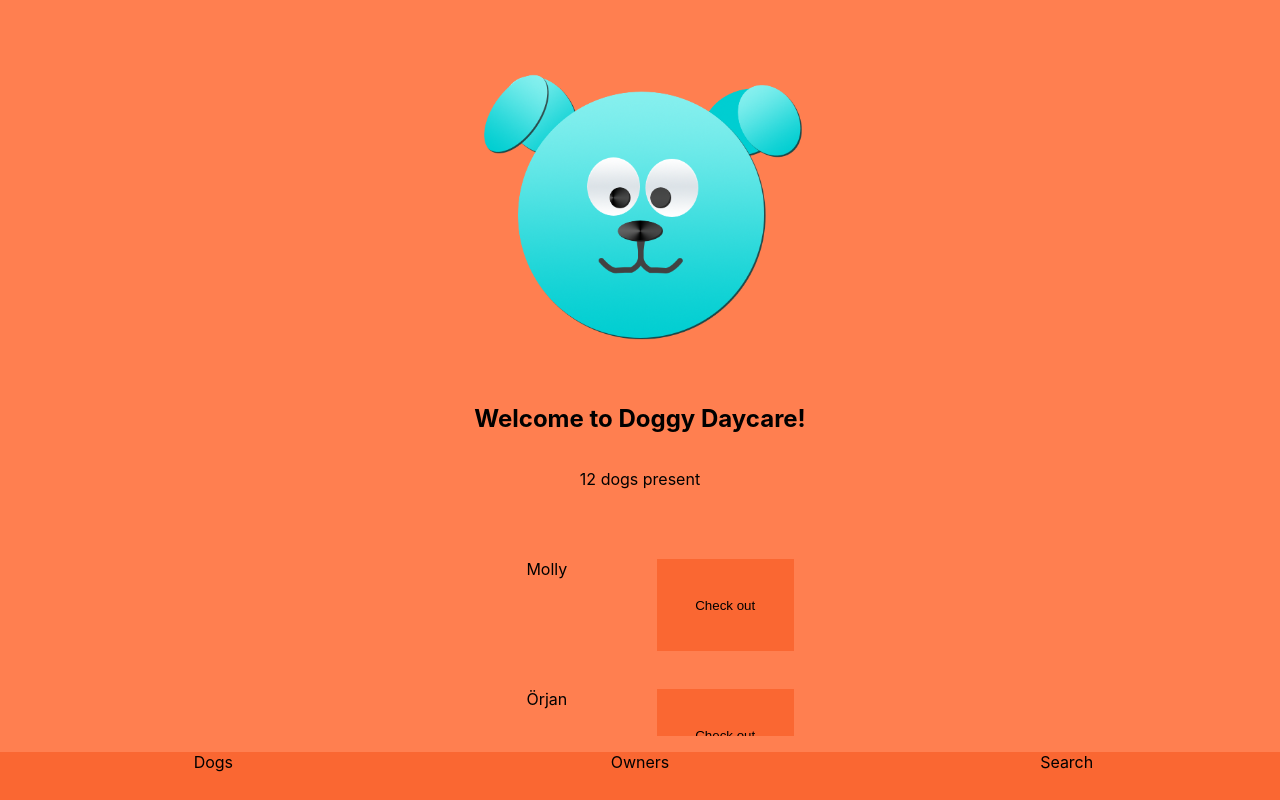
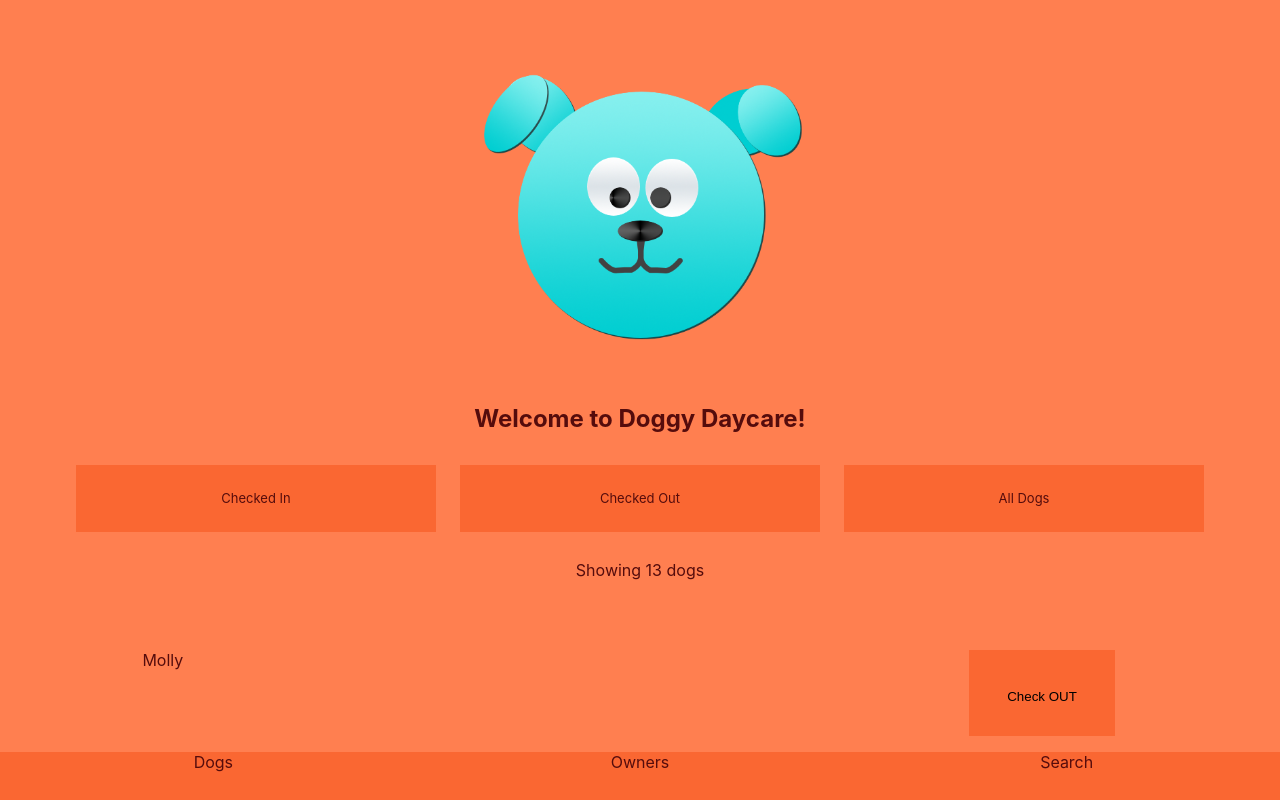
Before and after one commit to GregerSundvall/doggy_daycare, a React (Create React App) app: page / in a window 1280 px wide. Built offline with nearby package versions, Linux system fonts and the light colour scheme.

Commit message:
checking in/out working

```diff
--- a/src/App.css
+++ b/src/App.css
@@ -1,4 +1,8 @@
+
+
+
 .App, main {
+  color: rgb(85, 12, 12);
   text-align: center;
   display: flex;
   flex-direction: column;
@@ -41,6 +45,7 @@
 
 section {
   height: 94vh;
+  width: 90vw;
   display: flex;
   flex-direction: column;
   justify-content: space-around;
@@ -55,6 +60,7 @@ ul div {
 ul {
   overflow: scroll;
   height: 90vh;
+  width: 82vw;
 }
 
 div li {
@@ -68,6 +74,23 @@ button {
   border: 0;
   padding: 3vw;
 }
+
+#checkedInMenu {
+  display: flex;
+  flex-direction: row;
+  align-content:space-between;
+  width: 90vw;
+
+}
+#checkedInMenu div {
+  font-size: small;
+  flex: 1;
+  background-color: rgb(250, 103, 50);
+  border: solid 1vw coral;
+  align-self: center;
+  padding: 2vw;
+}
+
 
 /*
 main {
--- a/src/components/Api.js
+++ b/src/components/Api.js
@@ -31,7 +31,7 @@ async function getDogs() {
         data.push({name: "Maja", age: 5, present: false, uuid:uuidv4()});
         data.push({name: "Sylle", age: 7, present: false, uuid:uuidv4()});
         data.push({name: "Pålle", age: 6, present: true, uuid:uuidv4()});
-        data.push({name: "Torsten", age: 8, present: false, uuid:uuidv4()});
+        data.push({name: "Torsten", age: 8, present: true, uuid:uuidv4()});
         data.push({name: "Jan", age: 7, present: true, uuid:uuidv4()});
         data.push({name: "Rocky", age: 9, present: true, uuid:uuidv4()});
         data.push({name: "Reagan", age: 4, present: true, uuid:uuidv4()});
--- a/src/components/Welcome.jsx
+++ b/src/components/Welcome.jsx
@@ -3,31 +3,22 @@
 
 import { useState, useEffect } from "react";
 import Logo from "./doggy.png";
-//import {getDogs} from "./Api";
 
 
 const Welcome = ({dogList, setDogList}) => {
-    console.log("welcome run")
-    const [howManyPresent, setHowManyPresent] = useState(0);
+    const loggedIn = "loggedIn", loggedOut = "loggedOut", all = "all";
 
 
 
-    useEffect(() => {
-        let present = 0;
-        dogList.forEach(dog => {
-            if (dog.present) {
-                ++present
-            }
-        });
-        setHowManyPresent(present);
-    }, [dogList])
+
+
 
     function handlePresence(uuid) {
         const newList = dogList.map((dog) => {
             if (dog.uuid === uuid) {
                 const updatedDog = {
                     ...dog,
-                    present: false,
+                    present: !dog.present,
                 };
                 return updatedDog;
             }
@@ -36,14 +27,99 @@ const Welcome = ({dogList, setDogList}) => {
         setDogList(newList);
     }
 
-    const listItems = dogList.map((dog) =>{
+    function getButtonText(uuid) {
+        let result = dogList.filter(dog => dog.uuid === uuid);
+        if(result[0].present === true) {
+            return "Check OUT"
+        } else {
+            return "Check IN"
+        }
+    }
+
+
+
+
+    const listItemsIn = dogList.map((dog) =>{
         return (dog.present) ?
             <div key={dog.uuid}>
                 <li>{dog.name}</li>
-                <button onClick={() => handlePresence(dog.uuid)}>Check out</button>
+                <button onClick={() => handlePresence(dog.uuid)}>{getButtonText(dog.uuid)}</button>
             </div>
         : null
     });
+
+    const listItemsOut = dogList.map((dog) =>{
+        return (!dog.present) ?
+            <div key={dog.uuid}>
+                <li>{dog.name}</li>
+                <button onClick={() => handlePresence(dog.uuid)}>{getButtonText(dog.uuid)}</button>
+            </div>
+        : null
+    });
+
+    const listItemsAll = dogList.map((dog) =>{
+        return (
+            <div key={dog.uuid}>
+                <li>{dog.name}</li>
+                <button onClick={() => handlePresence(dog.uuid)}>{getButtonText(dog.uuid)}</button>
+            </div>
+        )
+    });
+
+    const [viewInOutAll, setViewInOutAll] = useState(loggedIn);
+    let content = null;
+    switch (viewInOutAll) {
+        case loggedIn:
+            content = <ul>{listItemsIn}</ul>;
+            break;
+            case loggedOut:
+                content = <ul>{listItemsOut}</ul>;
+                break;
+                case all:
+                    content = <ul>{listItemsAll}</ul>;
+                    break;
+        default:
+            content = <ul>{listItemsIn}</ul>;
+    }
+
+
+    const [dogCount, setDogCount] = useState(dogList.length);
+    useEffect(() => {
+        let allDogs = dogList.length;
+        let presentDogs =  0;
+        dogList.forEach(dog => {
+            if (dog.present) {
+                ++presentDogs
+            }
+        });
+        switch (viewInOutAll) {
+            case loggedIn:
+                setDogCount(presentDogs);
+                break;
+            case loggedOut:
+                setDogCount(allDogs - presentDogs);
+                break;
+            case all:
+                setDogCount(allDogs);
+                break;
+            default:
+                break;
+        }
+    }, [viewInOutAll, dogList])
+
+
+
+
+
+
+    // const listItems = dogList.map((dog) =>{
+    //     return (dog.present) ?
+    //         <div key={dog.uuid}>
+    //             <li>{dog.name}</li>
+    //             <button onClick={() => handlePresence(dog.uuid)}>Check out</button>
+    //         </div>
+    //     : null
+    // });
 
 
 
@@ -53,8 +129,13 @@ const Welcome = ({dogList, setDogList}) => {
             <section>
                 <img src={Logo} className="miniLogo" alt="dog"/>
                 <h1>Welcome to Doggy Daycare!</h1>
-                <p>{howManyPresent} dogs present</p>
-                <ul>{listItems}</ul>
+                <nav id="checkedInMenu">
+                    <div onClick={() => setViewInOutAll(loggedIn)}>Checked In</div>
+                    <div onClick={() => setViewInOutAll(loggedOut)}>Checked Out</div>
+                    <div onClick={() => setViewInOutAll(all)}>All Dogs</div>
+                </nav>
+                <p>Showing {dogCount} dogs</p>
+                {content}
             </section>
 
     )
```
